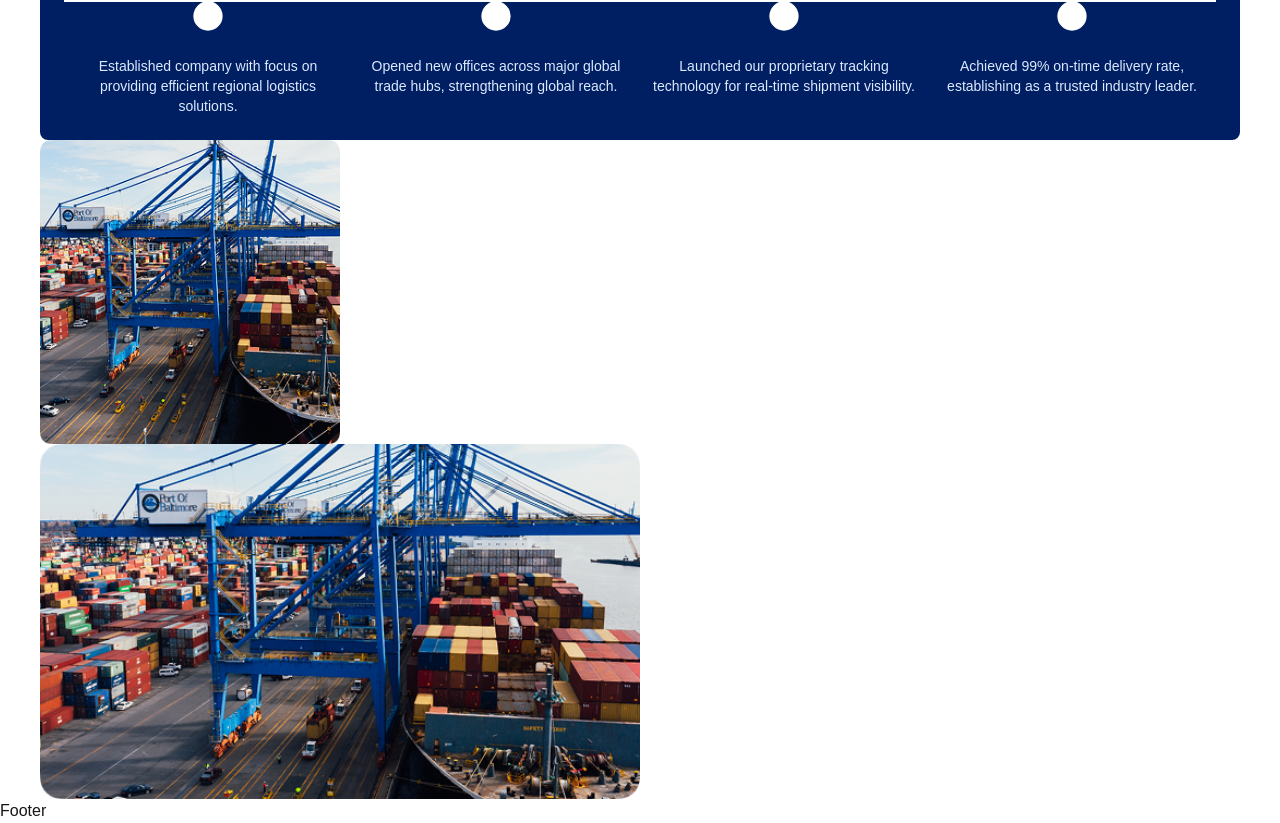
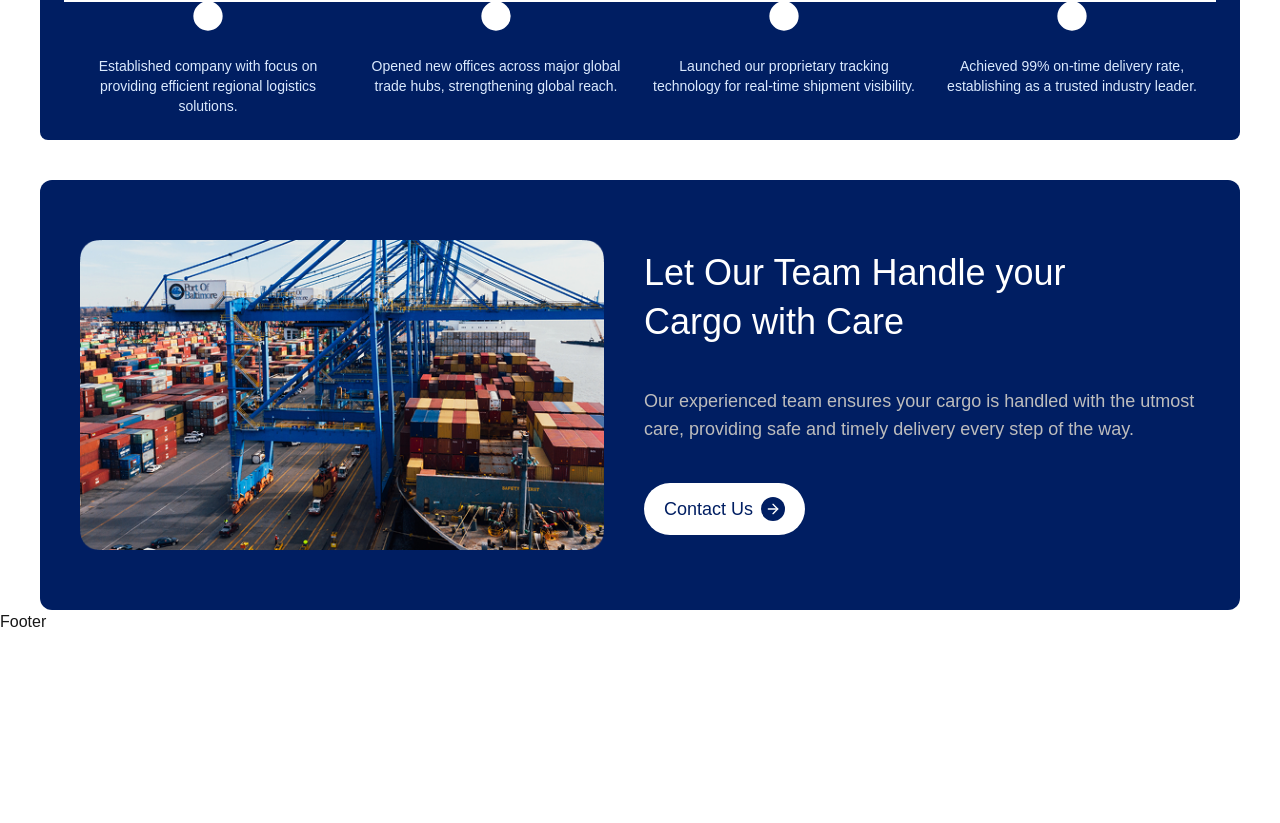
Before and after one commit to sergiojaa/Mkoia_logistic_company, a Next.js app: page /about in a window 1280 px wide. Shown: the part 2072-2895 px from the top of the page. After the commit the page ends 2706 px from the top, so only its background shows below. Built offline with nearby package versions, Linux system fonts and the light colour scheme.

Commit message:
complete cargo

```diff
--- a/app/components/about/Cargo.tsx
+++ b/app/components/about/Cargo.tsx
@@ -1,13 +1,43 @@
-import React from 'react'
-import Image from 'next/image'
+import React from 'react';
+import Image from 'next/image';
+import { ArrowRight } from 'lucide-react';
+
 export default function Cargo() {
     return (
-        <div>
+        <div className="bg-[#001E62] rounded-xl flex flex-col lg:flex-row items-center lg:items-start mt-10 p-5 lg:p-10">
             <div>
-                <Image src='/about/cargo.mobile.png' alt='logistic image' width={300} height={200} />
-                <Image src='/about/cargo.desktop.png' alt='logistic image' width={600} height={200} />
+                <Image
+                    src="/about/cargo.mobile.png"
+                    alt="logistic image"
+                    width={322}
+                    height={200}
+                    className="block lg:hidden rounded-lg"
+                />
+                <Image
+                    src="/about/cargo.desktop.png"
+                    alt="logistic image"
+                    width={600}
+                    height={400}
+                    className="hidden lg:block py-5 pr-5 pl-0 rounded-lg"
+                />
+            </div>
 
+            <div className="flex flex-col gap-6 lg:gap-10 lg:pt-7 lg:pl-5 mt-7 lg:mt-0 max-w-xl text-center lg:text-left">
+                <h2 className="text-white text-3xl lg:text-[36px]  leading-snug">
+                    Let Our Team Handle your <br className="hidden lg:block" />
+                    Cargo with Care
+                </h2>
+
+                <p className="text-[#BDBDBD]     text-lg">
+                    Our experienced team ensures your cargo is handled with the utmost care,
+                    providing safe and timely delivery every step of the way.
+                </p>
+
+                <button className="flex items-center gap-2 px-5 py-3 bg-white rounded-full max-w-max transition hover:scale-105 hover:shadow-lg">
+                    <span className="text-[#001E62] text-lg font-medium">Contact Us</span>
+                    <ArrowRight className="text-white bg-[#001E62] rounded-full p-1 w-6 h-6" />
+                </button>
             </div>
         </div>
-    )
+    );
 }
```
